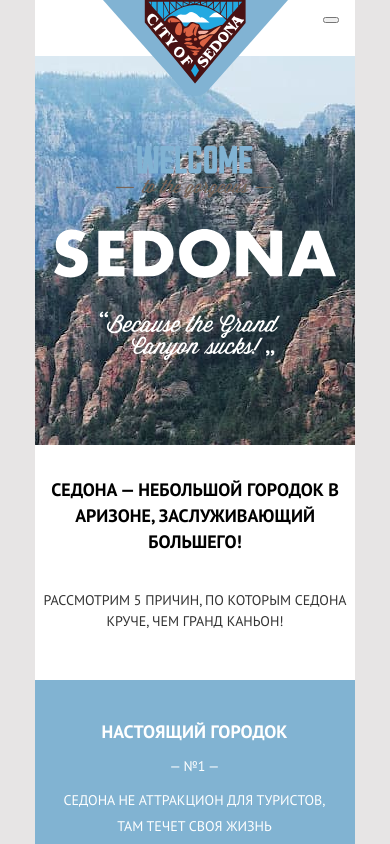
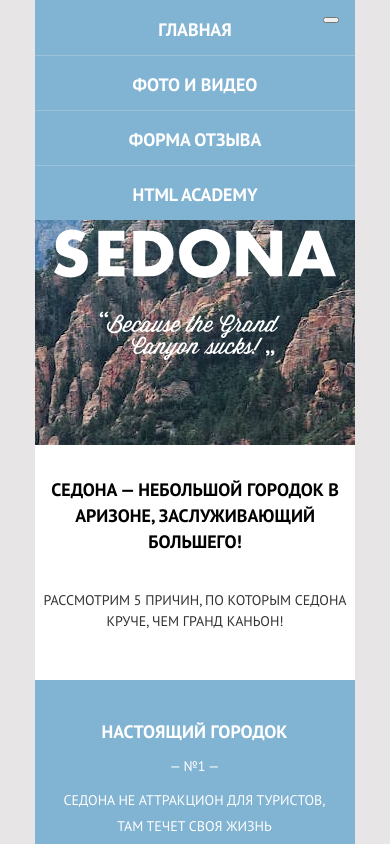
Before and after one commit to htmlacademy-adaptive/1978595-sedona-27, a website: page source/index.html in a window 390 px wide. Both pictures are taken after a click on the button "Открыть меню". Shown: the top 844 px of the page. Drawn offline with nearby package versions, Linux system fonts and the light colour scheme; files that its build step writes are made by us from their sources.

Commit message:
Написан обработчик для мобильного меню

```diff
--- a/source/index.html
+++ b/source/index.html
@@ -184,6 +184,6 @@
     </footer>
 
 
-
+    <script src="./js/mob-menu.js"></script>
   </body>
 </html>
--- /dev/null
+++ b/source/js/mob-menu.js
@@ -0,0 +1,11 @@
+let menubutton = document.querySelector('.main-navigation__toggle');
+let navmenu = document.querySelector('.main-navigation__navigation-menu');
+function toggleMenu() {
+  if (navmenu.classList.contains('main-navigation__navigation-menu--open') === true) {
+    navmenu.classList.remove('main-navigation__navigation-menu--open');
+  }
+  else {
+    navmenu.classList.add('main-navigation__navigation-menu--open');
+  }
+}
+menubutton.addEventListener('click', toggleMenu);
--- a/source/sass/blocks/main-navigation.scss
+++ b/source/sass/blocks/main-navigation.scss
@@ -18,6 +18,10 @@
   position: absolute;
   top: 0;
   display: none;
+}
+
+.main-navigation__navigation-menu--open {
+  display: block;
 }
 
 .main-navigation__logo--outer {
--- a/source/sass/blocks/navigation-menu.scss
+++ b/source/sass/blocks/navigation-menu.scss
@@ -47,10 +47,6 @@
   background: linear-gradient(180deg, rgba(0, 0, 0, 0) 0%, rgba(0, 0, 0, 0.2) 100%);
 }
 
-// .navigation-menu__logo--inner {
-//   display: none;
-// }
-
 .navigation-menu__link {
   color: $white;
   display: block;
@@ -70,9 +66,6 @@
   opacity: 0.3;
   background-color: #5496bd;
 }
-// .navigation-menu__link:visited {
-//   color: $white;
-// }
 
 
 @media (min-width: 768px) and (max-width: 1279px) {
@@ -134,10 +127,6 @@
   .navigation-menu__link--current {
     color: $brown;
   }
-
-  // .navigation-menu__link:visited {
-  //   color: $black;
-  // }
 
   .navigation-menu__logo-inner {
     display: block;
@@ -205,11 +194,7 @@
     color: $brown;
   }
 
-  // .navigation-menu__link:visited {
-  //   color: $black;
-  // }
-
-  .navigation-menu__logo-inner {
+    .navigation-menu__logo-inner {
     display: block;
     z-index: 5;
   }
```
